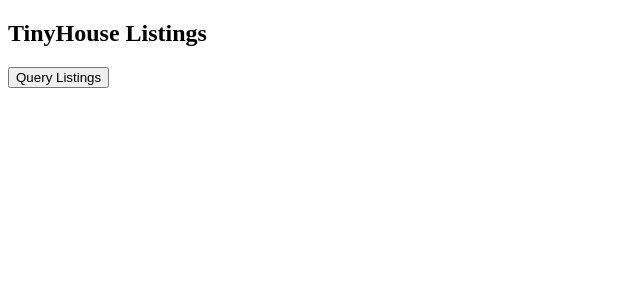
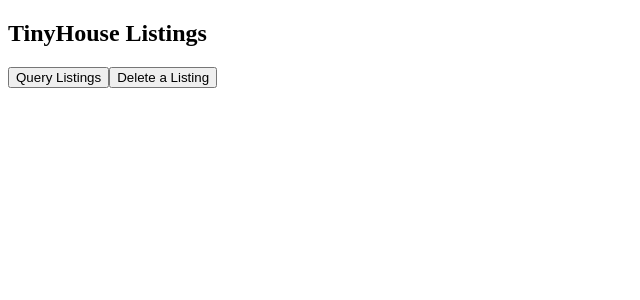
Before and after one commit to JeremiahTee/home-sharing-rental, a React (Create React App) app in the folder tinyhouse_v1/client/: page / in a window 1280 px wide. Shown: the top 300 px of the page, without its empty margins (0-640 px from the left). Built offline with nearby package versions, Linux system fonts and the light colour scheme.

Commit message:
delete listing mutation

```diff
--- a/tinyhouse_v1/client/src/lib/api/server.ts
+++ b/tinyhouse_v1/client/src/lib/api/server.ts
@@ -1,9 +1,10 @@
-interface Body {
+interface Body <TVariables> {
   query: string;
+  variables?: TVariables;
 }
 
 export const server = {
-  fetch: async <TData = any>(body: Body) => {
+  fetch: async <TData = any, TVariables = any>(body: Body<TVariables>) => {
     const res = await fetch("/api", {
       method: "POST",
       headers: {
--- a/tinyhouse_v1/client/src/sections/Listings/Listings.tsx
+++ b/tinyhouse_v1/client/src/sections/Listings/Listings.tsx
@@ -1,6 +1,7 @@
 import React from "react";
 import { server } from "../../lib/api";
 import { ListingsData } from "./types";
+import { DeleteListingData, DeleteListingVariables } from "./types";
 
 const LISTINGS = `
 query Listings {
@@ -17,6 +18,14 @@
   }
 }`;
 
+const DELETE_LISTINGS = `
+  mutation DeleteListing($id: ID!) {
+    deleteListing(id: $id) {
+      id
+    }
+  }
+`;
+
 interface Props {
   title: string;
 }
@@ -26,11 +35,26 @@
   console.log(data);
 };
 
+const deleteListing = async () => {
+  const { data } = await server.fetch<
+    DeleteListingData,
+    DeleteListingVariables
+  >({
+    query: DELETE_LISTINGS,
+    variables: {
+      id: "6481558949fbfbdd35b339e4"
+    }
+  });
+
+  console.log("deleted: ", data);
+};
+
 export const Listings = ({ title }: Props) => {
   return (
     <div>
       <h2>{title}</h2>
       <button onClick={fetchListings}>Query Listings</button>
+      <button onClick={deleteListing}>Delete a Listing</button>
     </div>
   );
 };
```
Also changed, not shown: tinyhouse_v1/client/src/sections/Listings/types.ts (+8 -0 lines).
